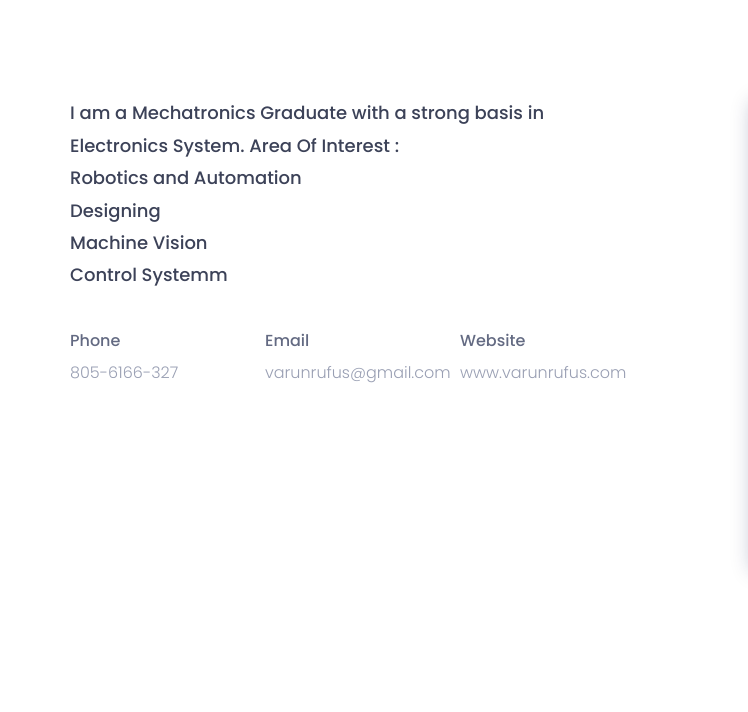
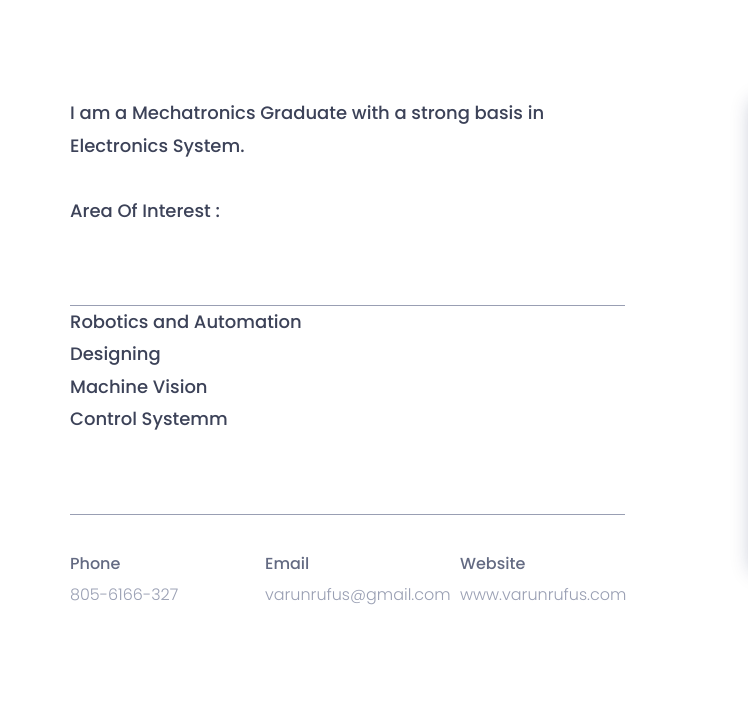
Before and after one commit to varunrufus/varunrufus.github.io, a plain HTML site: page index.html in a window 1280 px wide. Shown: the part 1020-1732 px from the top of the page, 0-748 px from the left. Drawn offline with nearby package versions, Linux system fonts and the light colour scheme.

Commit message:
Update index.html

```diff
--- a/index.html
+++ b/index.html
@@ -127,17 +127,18 @@
 						<div class="col-sm-6">
 							<div class="single-about-txt">
 								<h3>
-									I am a Mechatronics Graduate with a strong basis in Electronics System.
+									I am a Mechatronics Graduate with a strong basis in Electronics System.<br> </br>
 
 
 									Area Of Interest :
+								<p>
 									<ul>
 										<li> Robotics and Automation </li>
 										<li> Designing </li>
 										<li> Machine Vision </li>
 										<li> Control Systemm </li>
 									</ul>
-
+									</p>
 								</h3>
 
 								<div class="row">
```
